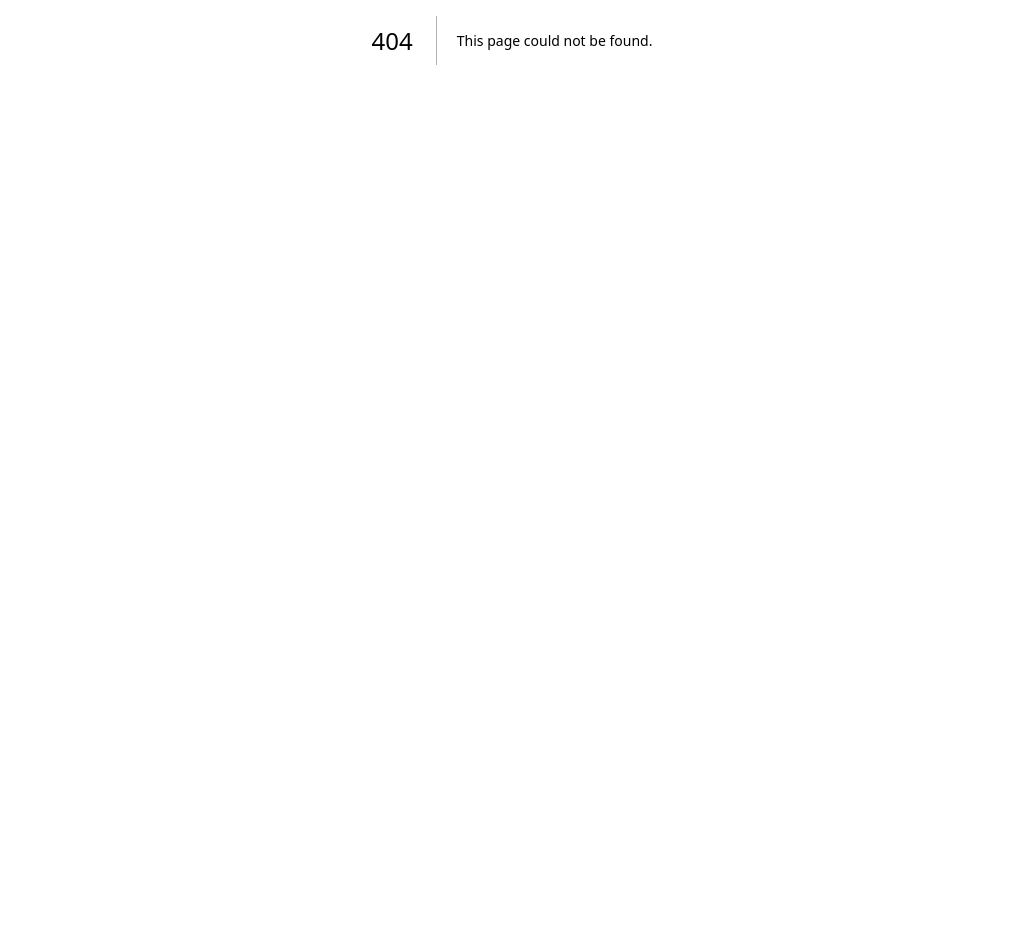
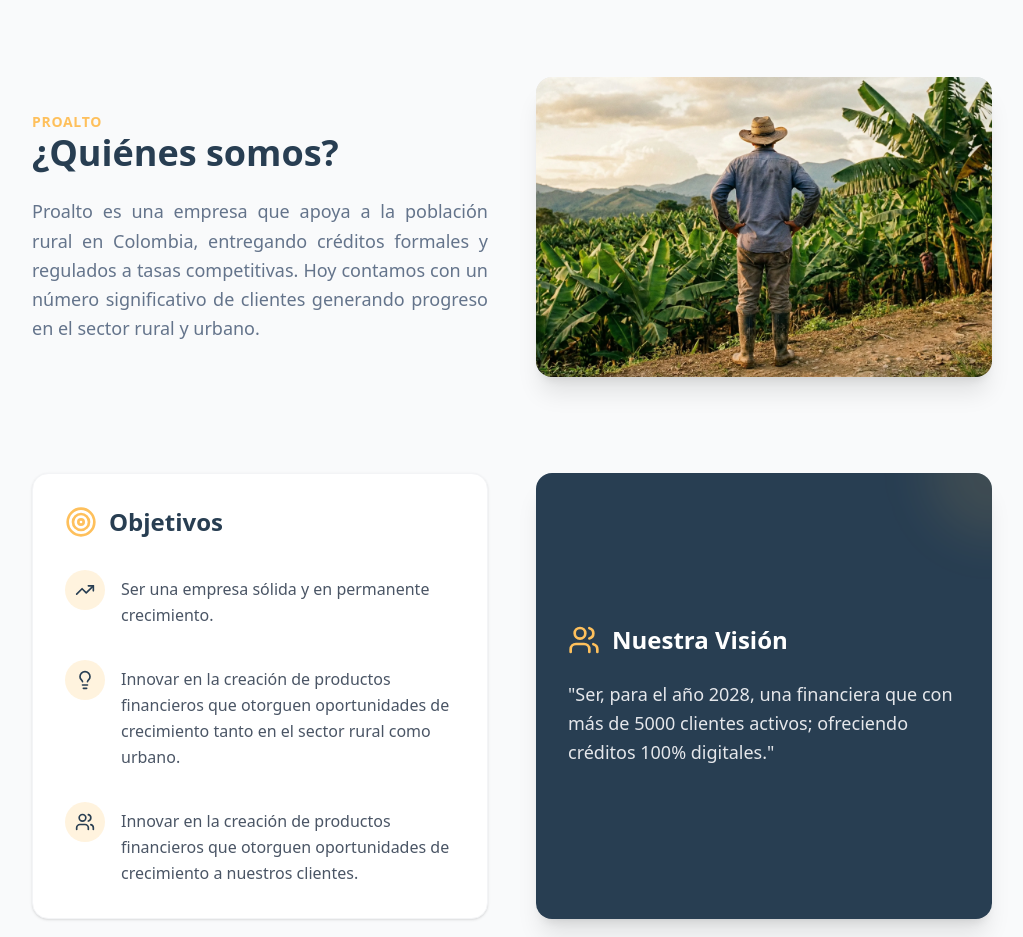
Before and after one commit to Ban68/proalto, a Next.js app: page /nosotros in a window 1280 px wide. Before the commit this address had no page. Shown: the part 360-1297 px from the top of the page, without its empty margins (128-1151 px from the left). Before the commit the page ends 800 px from the top, so only its background shows below. Built offline with nearby package versions, Linux system fonts and the light colour scheme.

Commit message:
feat: add nosotros page and link from values section

```diff
--- /dev/null
+++ b/app/nosotros/page.tsx
@@ -0,0 +1,102 @@
+import { Footer } from "@/components/layout/footer";
+import { Navbar } from "@/components/layout/navbar";
+import { Target, Lightbulb, Users, TrendingUp } from "lucide-react";
+
+export default function NosotrosPage() {
+    return (
+        <main className="min-h-screen bg-gray-50 flex flex-col">
+            <Navbar />
+
+            {/* Hero Section */}
+            <section className="bg-[#283e52] text-white pt-40 pb-20 rounded-b-[3rem]">
+                <div className="container max-w-5xl mx-auto text-center">
+                    <h1 className="text-4xl md:text-5xl font-bold leading-tight mb-6">
+                        Nosotros
+                    </h1>
+                    <p className="text-xl text-gray-200 max-w-3xl mx-auto leading-relaxed">
+                        Comprometidos con el progreso y bienestar financiero de nuestros clientes.
+                    </p>
+                </div>
+            </section>
+
+            <div className="flex-grow container max-w-5xl mx-auto py-20 space-y-24">
+
+                {/* Quiénes somos */}
+                <section className="grid md:grid-cols-2 gap-12 items-center">
+                    <div className="space-y-6">
+                        <span className="text-[#fec05c] font-bold tracking-wider uppercase text-sm">Proalto</span>
+                        <h2 className="text-3xl md:text-4xl font-bold text-[#283e52]">
+                            ¿Quiénes somos?
+                        </h2>
+                        <p className="text-lg text-muted-foreground leading-relaxed text-justify">
+                            Proalto es una empresa que apoya a la población rural en Colombia, entregando
+                            créditos formales y regulados a tasas competitivas. Hoy contamos con un número
+                            significativo de clientes generando progreso en el sector rural y urbano.
+                        </p>
+                    </div>
+                    <div className="relative h-[300px] rounded-2xl overflow-hidden shadow-xl bg-gray-200">
+                        {/* Placeholder for "Farmer" image from original reference if available, or generic */}
+                        <div
+                            className="absolute inset-0 bg-cover bg-center"
+                            style={{ backgroundImage: "url('/values-img.webp')" }} // Reusing existing image for consistent theme
+                        ></div>
+                    </div>
+                </section>
+
+                {/* Objetivos & Visión Split */}
+                <div className="grid md:grid-cols-2 gap-12">
+
+                    {/* Objetivos */}
+                    <section className="bg-white p-8 rounded-2xl shadow-sm border border-gray-100 h-full">
+                        <h2 className="text-2xl font-bold text-[#283e52] mb-8 flex items-center gap-3">
+                            <Target className="w-8 h-8 text-[#fec05c]" />
+                            Objetivos
+                        </h2>
+                        <ul className="space-y-8">
+                            <ObjectiveItem
+                                icon={<TrendingUp className="w-5 h-5" />}
+                                text="Ser una empresa sólida y en permanente crecimiento."
+                            />
+                            <ObjectiveItem
+                                icon={<Lightbulb className="w-5 h-5" />}
+                                text="Innovar en la creación de productos financieros que otorguen oportunidades de crecimiento tanto en el sector rural como urbano."
+                            />
+                            <ObjectiveItem
+                                icon={<Users className="w-5 h-5" />}
+                                text="Innovar en la creación de productos financieros que otorguen oportunidades de crecimiento a nuestros clientes."
+                            />
+                        </ul>
+                    </section>
+
+                    {/* Nuestra Visión */}
+                    <section className="bg-[#283e52] text-white p-8 rounded-2xl shadow-xl h-full flex flex-col justify-center relative overflow-hidden">
+                        {/* Decorative background element */}
+                        <div className="absolute top-0 right-0 w-32 h-32 bg-[#fec05c]/10 rounded-full -mr-16 -mt-16 blur-xl"></div>
+
+                        <h2 className="text-2xl font-bold mb-6 flex items-center gap-3 relative z-10">
+                            <Users className="w-8 h-8 text-[#fec05c]" />
+                            Nuestra Visión
+                        </h2>
+                        <p className="text-lg text-gray-200 leading-relaxed relative z-10">
+                            "Ser, para el año 2028, una financiera que con más de 5000 clientes activos;
+                            ofreciendo créditos 100% digitales."
+                        </p>
+                    </section>
+                </div>
+
+            </div>
+            <Footer />
+        </main>
+    );
+}
+
+function ObjectiveItem({ text, icon }: { text: string, icon: React.ReactNode }) {
+    return (
+        <li className="flex gap-4">
+            <div className="flex-shrink-0 w-10 h-10 rounded-full bg-[#fec05c]/20 text-[#283e52] flex items-center justify-center">
+                {icon}
+            </div>
+            <p className="text-gray-600 leading-relaxed pt-1.5">{text}</p>
+        </li>
+    );
+}
--- a/components/sections/values.tsx
+++ b/components/sections/values.tsx
@@ -23,7 +23,7 @@ export function Values() {
                             Más que una financiera, somos tu aliado estratégico. Nos destacamos por nuestra solidez, transparencia y rapidez en el servicio. Miles de clientes confían en nosotros gracias a nuestro compromiso con su bienestar financiero y nuestras tasas competitivas.
                         </p>
                         <div className="pt-2">
-                            <Link href="/#nosotros" className="inline-flex items-center font-semibold text-[#283e52] hover:text-[#fec05c] transition-colors">
+                            <Link href="/nosotros" className="inline-flex items-center font-semibold text-[#283e52] hover:text-[#fec05c] transition-colors">
                                 Leer más <ArrowRight className="ml-2 h-4 w-4" />
                             </Link>
                         </div>
```
